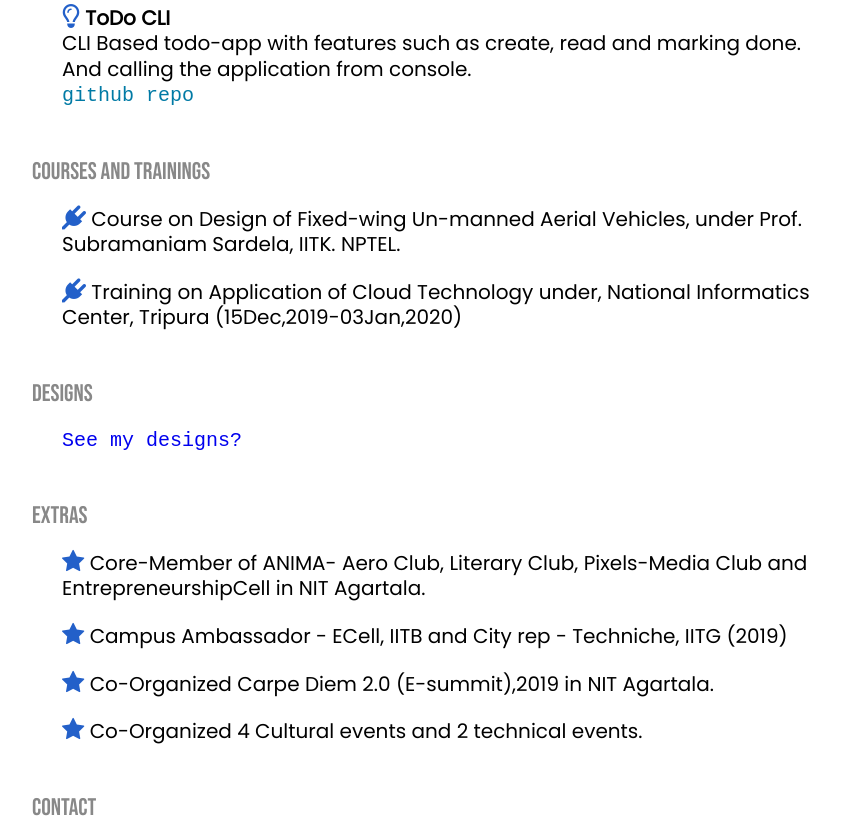
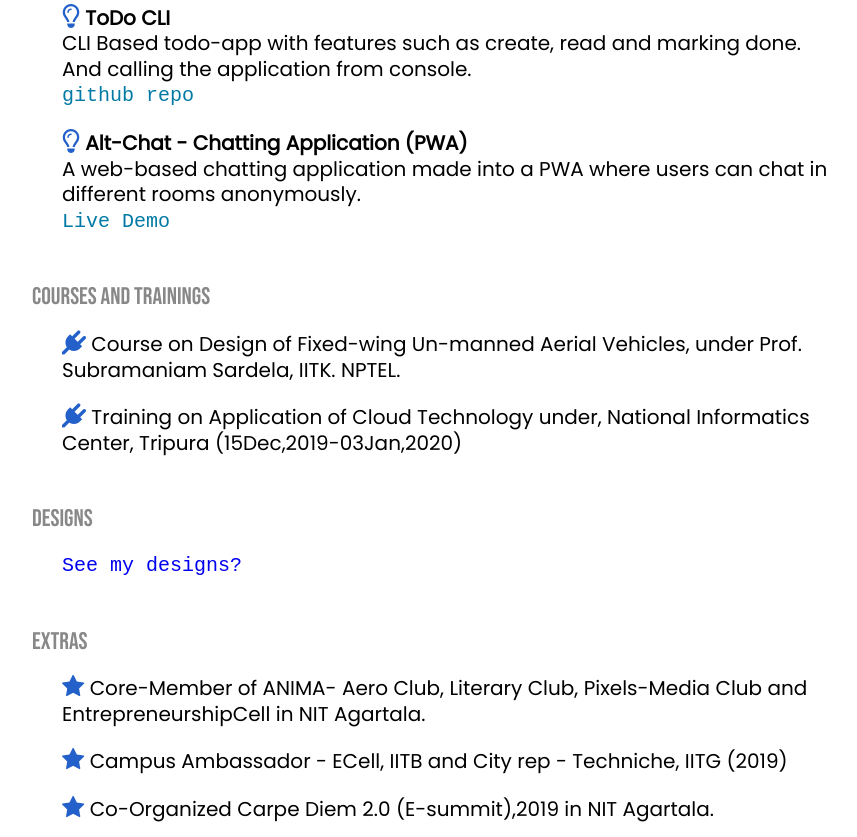
Before and after one commit to rohitmadrileno15/Portfolio-Site, a plain HTML site: page index_.html in a window 1280 px wide. Shown: the part 3500-4337 px from the top of the page, without its empty margins (283-1140 px from the left). Drawn offline with nearby package versions, Linux system fonts and the light colour scheme; a script that the page names is missing; a web font is replaced by a local one.

Commit message:
Update index_.html

```diff
--- a/index_.html
+++ b/index_.html
@@ -575,6 +575,10 @@
 CLI Based todo-app with features such as create, read and marking done. And calling the application from console.    <br><a href="https://github.com/rohitmadrileno15/CLI-todo" style="color:#007AA5;"> github repo</a>
     </p>
 
+    <p><i class="fa fa-lightbulb-o" style="font-size:24px"></i> <strong> Alt-Chat - Chatting Application (PWA) </strong><br>
+ A web-based chatting application made into a PWA where users can chat in different rooms anonymously.<br><a href="https://altchat.netlify.app/" style="color:#007AA5;"> Live Demo</a>
+    </p>
+
 
     <h2 class="content-subhead"> Courses and Trainings</h2>
     <p>
```
